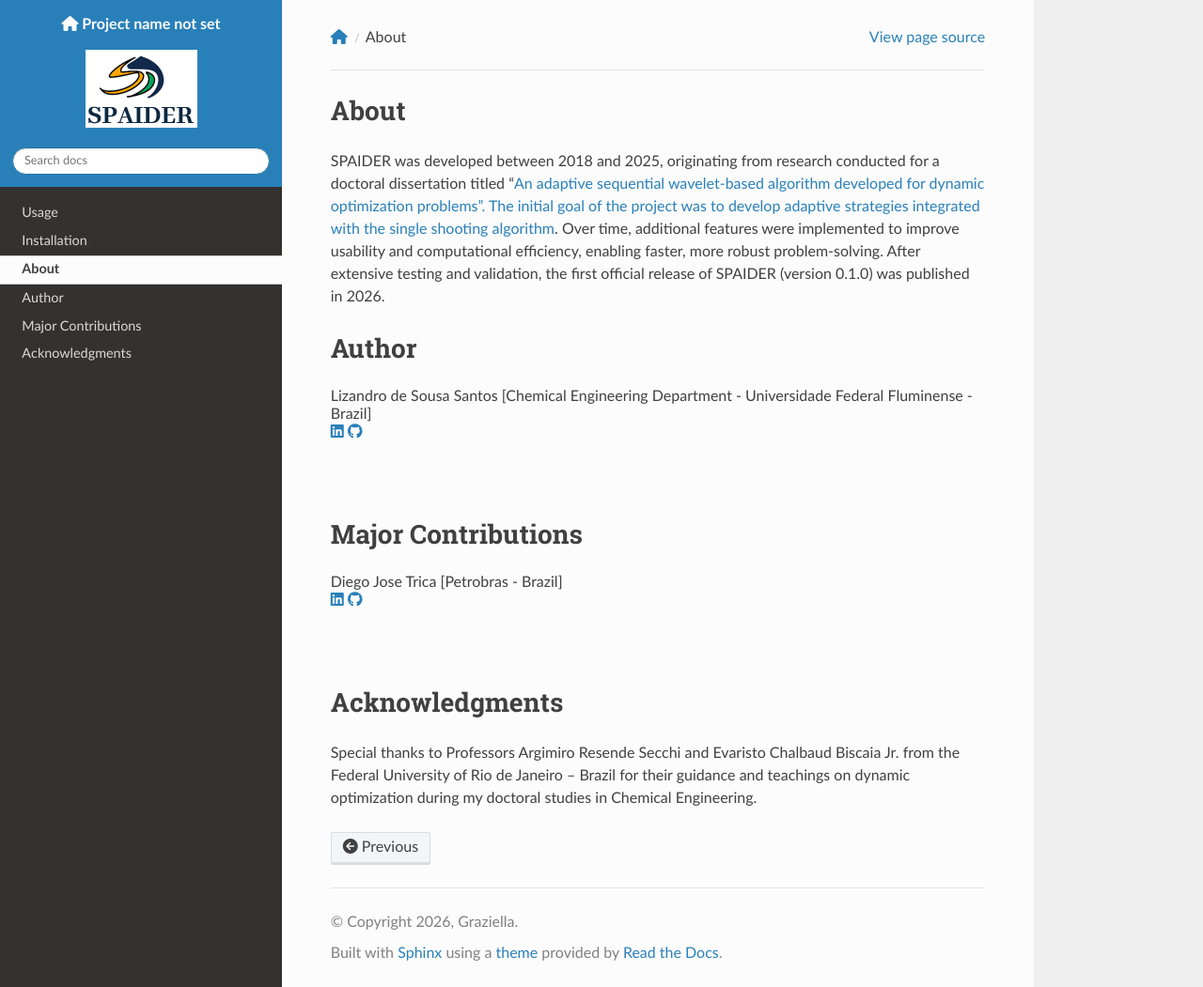
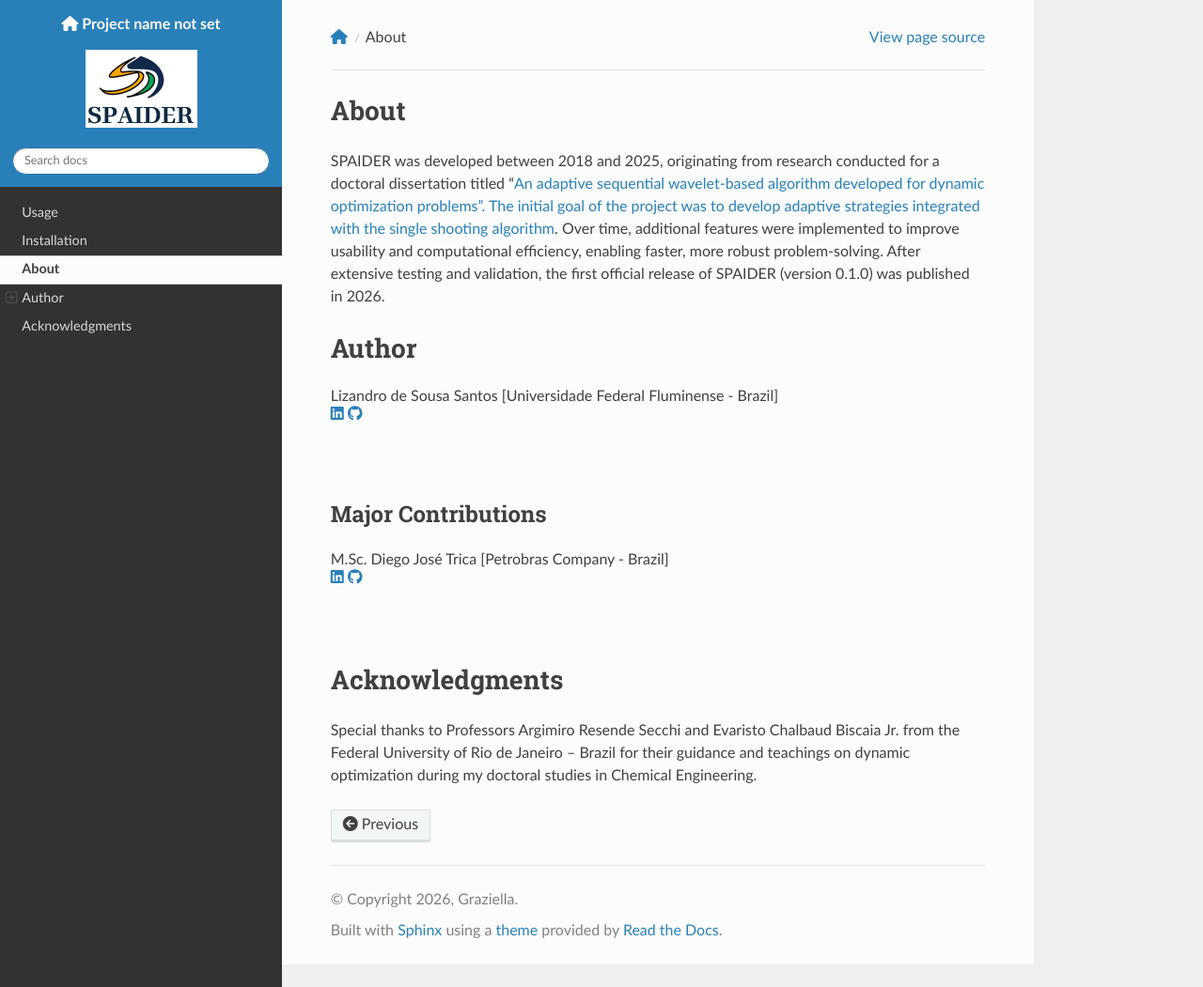
Before and after one commit to LizandroCloud/SPAIDER-M, a Sphinx documentation site: the page built from docs/source/about.rst, in a window 1280 px wide and 1051 px high. Shown: the whole window at 94% size. Built offline with Sphinx 7.4.7 and the Read the Docs theme 3.1.0, drawn with Linux system fonts in a browser that asks for light colours; pages that are not in the unit, such as notebooks, are missing from menus.

Commit message:
Update about.rst

```diff
--- a/docs/source/about.rst
+++ b/docs/source/about.rst
@@ -1,7 +1,7 @@
 About
 =====
 
-SPAIDER was developed between 2018 and 2025, originating from research conducted for a doctoral dissertation titled "`An adaptive sequential wavelet-based algorithm developed for dynamic optimization problems". The initial goal of the project was to develop adaptive strategies integrated with the single shooting algorithm <https://github.com/seuusuario>`_. Over time, additional features were implemented to improve usability and computational efficiency, enabling faster, more robust problem-solving. After extensive testing and validation, the first official release of SPAIDER (version 0.1.0) was published in 2026.
+SPAIDER was developed between 2018 and 2025, originating from research conducted for a doctoral dissertation titled "`An adaptive sequential wavelet-based algorithm developed for dynamic optimization problems". The initial goal of the project was to develop adaptive strategies integrated with the single shooting algorithm <https://doi.org/10.1016/j.compchemeng.2018.11.007>`_. Over time, additional features were implemented to improve usability and computational efficiency, enabling faster, more robust problem-solving. After extensive testing and validation, the first official release of SPAIDER (version 0.1.0) was published in 2026.
 
 Author
 ======
@@ -9,7 +9,7 @@ Author
 .. raw:: html
 
    <div class="social-links">
-     <div class="profile-name">Lizandro de Sousa Santos [Chemical Engineering Department - Universidade Federal Fluminense - Brazil]</div>
+     <div class="profile-name">Lizandro de Sousa Santos [Universidade Federal Fluminense - Brazil]</div>
      <a href="https://github.com/seuusuario" target="_blank">
        <i class="fab fa-linkedin"></i>
      </a>
@@ -20,12 +20,12 @@ Author
    </div>
 
 Major Contributions
-===================
+-------------------
 
 .. raw:: html
 
    <div class="social-links">
-     <div class="profile-name">Diego Jose Trica [Petrobras - Brazil]</div>
+     <div class="profile-name">M.Sc. Diego José Trica [Petrobras Company - Brazil]</div>
      <a href="https://github.com/seuusuario" target="_blank">
        <i class="fab fa-linkedin"></i>
      </a>
```
